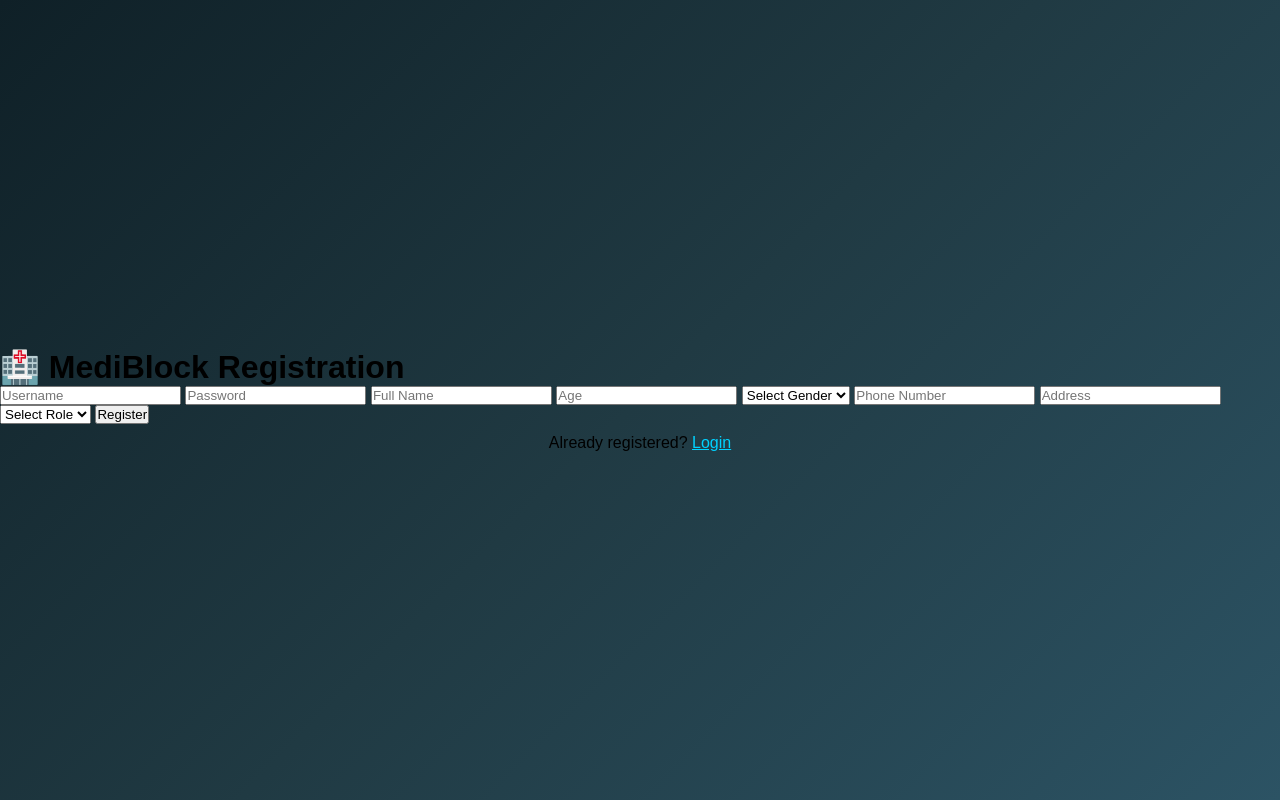
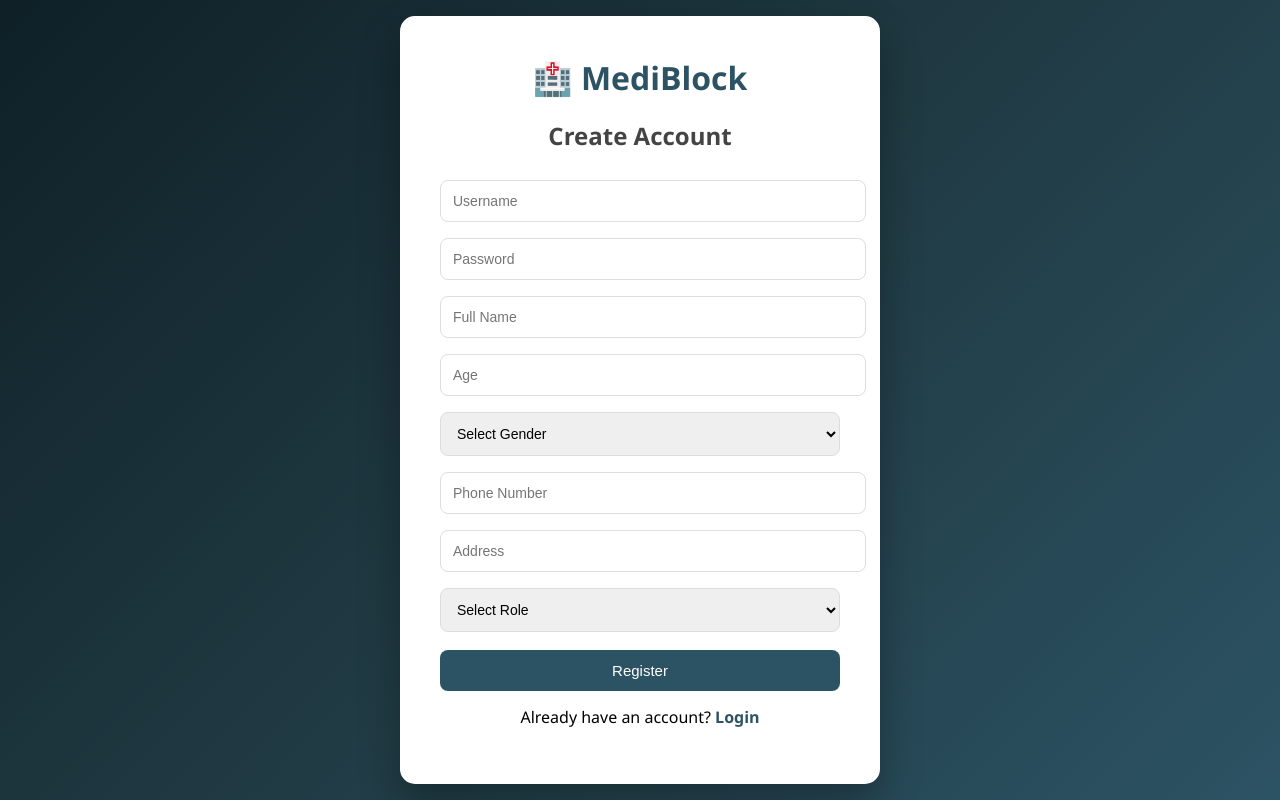
Before and after one commit to Thanmayeesaivaka/mediblock, a Flask app: page /register in a window 1280 px wide. Run offline with Flask 3, Linux system fonts and the light colour scheme.

Commit message:
UI fixed professional layout

```diff
--- a/static/style.css
+++ b/static/style.css
@@ -1,125 +1,77 @@
-*{
-    margin:0;
-    padding:0;
-    box-sizing:border-box;
-    font-family:'Poppins',sans-serif;
+body {
+    margin: 0;
+    font-family: 'Segoe UI', sans-serif;
+    background: linear-gradient(135deg, #0f2027, #203a43, #2c5364);
+    display: flex;
+    justify-content: center;
+    align-items: center;
+    height: 100vh;
 }
 
-body{
-    height:100vh;
-    display:flex;
-    justify-content:center;
-    align-items:center;
-    background:linear-gradient(135deg,#0f2027,#203a43,#2c5364);
+.auth-container {
+    width: 100%;
+    display: flex;
+    justify-content: center;
+    align-items: center;
 }
 
-/* animated gradient overlay */
-.bg{
-    position:absolute;
-    width:100%;
-    height:100%;
-    background:radial-gradient(circle at 20% 20%,rgba(255,255,255,0.1),transparent 40%),
-               radial-gradient(circle at 80% 80%,rgba(255,255,255,0.1),transparent 40%);
+.auth-card {
+    background: white;
+    padding: 40px;
+    width: 400px;
+    border-radius: 15px;
+    box-shadow: 0 20px 40px rgba(0,0,0,0.3);
+    text-align: center;
 }
 
-/* glass card */
-.login-container{
-    position:relative;
-    width:380px;
-    padding:40px 35px;
-    background:rgba(255,255,255,0.08);
-    backdrop-filter:blur(18px);
-    border-radius:18px;
-    box-shadow:0 20px 60px rgba(0,0,0,0.4);
-    color:white;
+.logo {
+    margin: 0;
+    color: #2c5364;
 }
 
-.logo{
-    font-size:30px;
-    font-weight:600;
-    text-align:center;
+.auth-card h2 {
+    margin-bottom: 20px;
+    color: #444;
 }
 
-.logo span{
-    margin-left:10px;
+.auth-card input,
+.auth-card select {
+    width: 100%;
+    padding: 12px;
+    margin: 8px 0;
+    border-radius: 8px;
+    border: 1px solid #ddd;
+    font-size: 14px;
 }
 
-.subtitle{
-    text-align:center;
-    margin-bottom:30px;
-    font-size:14px;
-    opacity:.8;
+.auth-card input:focus,
+.auth-card select:focus {
+    outline: none;
+    border: 1px solid #2c5364;
 }
 
-/* floating inputs */
-.input-group{
-    position:relative;
-    margin-bottom:22px;
+.btn-primary {
+    width: 100%;
+    padding: 12px;
+    background: #2c5364;
+    border: none;
+    color: white;
+    border-radius: 8px;
+    font-size: 15px;
+    cursor: pointer;
+    margin-top: 10px;
 }
 
-.input-group input,
-.input-group select{
-    width:100%;
-    padding:12px 10px;
-    background:transparent;
-    border:1px solid rgba(255,255,255,0.4);
-    border-radius:8px;
-    outline:none;
-    color:white;
-    font-size:14px;
+.btn-primary:hover {
+    background: #203a43;
 }
 
-.input-group label{
-    position:absolute;
-    top:50%;
-    left:12px;
-    transform:translateY(-50%);
-    font-size:13px;
-    color:#ddd;
-    pointer-events:none;
-    transition:.3s;
-    background:transparent;
+.switch {
+    margin-top: 15px;
 }
 
-.input-group input:focus + label,
-.input-group input:valid + label,
-.input-group select:focus + label,
-.input-group select:valid + label{
-    top:-8px;
-    font-size:11px;
-    color:#4fd1ff;
+.switch a {
+    color: #2c5364;
+    text-decoration: none;
+    font-weight: bold;
 }
-
-/* button */
-.btn{
-    width:100%;
-    padding:12px;
-    border:none;
-    border-radius:8px;
-    background:linear-gradient(90deg,#4fd1ff,#00ffa6);
-    color:black;
-    font-weight:600;
-    cursor:pointer;
-    transition:.3s;
-}
-
-.btn:hover{
-    transform:translateY(-2px);
-    box-shadow:0 10px 20px rgba(0,0,0,0.3);
-}
-
-.register{
-    text-align:center;
-    margin-top:18px;
-    font-size:13px;
-}
-
-.register a{
-    color:#4fd1ff;
-    text-decoration:none;
-    font-weight:500;
-}
-
-.register a:hover{
-    text-decoration:underline;
-}
--- a/templates/register.html
+++ b/templates/register.html
@@ -1,20 +1,22 @@
 <!DOCTYPE html>
 <html>
 <head>
-    <title>MediBlock - Register</title>
+    <title>MediBlock Register</title>
+    <meta name="viewport" content="width=device-width, initial-scale=1.0">
     <link rel="stylesheet" href="{{ url_for('static', filename='style.css') }}">
 </head>
+<body>
 
-<body>
-<div class="container">
-    <div class="card">
-        <h1>🏥 MediBlock Registration</h1>
+<div class="auth-container">
+
+    <div class="auth-card">
+        <h1 class="logo">🏥 MediBlock</h1>
+        <h2>Create Account</h2>
 
         <form method="POST">
 
             <input type="text" name="username" placeholder="Username" required>
             <input type="password" name="password" placeholder="Password" required>
-
             <input type="text" name="fullname" placeholder="Full Name" required>
             <input type="number" name="age" placeholder="Age" required>
 
@@ -30,19 +32,21 @@
 
             <select name="role" required>
                 <option value="">Select Role</option>
-                <option value="doctor">Doctor</option>
-                <option value="patient">Patient</option>
-                <option value="insurance">Insurance</option>
+                <option>Doctor</option>
+                <option>Patient</option>
             </select>
 
-            <button type="submit">Register</button>
+            <button type="submit" class="btn-primary">Register</button>
+
         </form>
 
-        <p style="text-align:center;margin-top:10px;">
-            Already registered? <a href="/" style="color:#00d2ff;">Login</a>
+        <p class="switch">
+            Already have an account?
+            <a href="/">Login</a>
         </p>
+    </div>
 
-    </div>
 </div>
+
 </body>
 </html>
```
